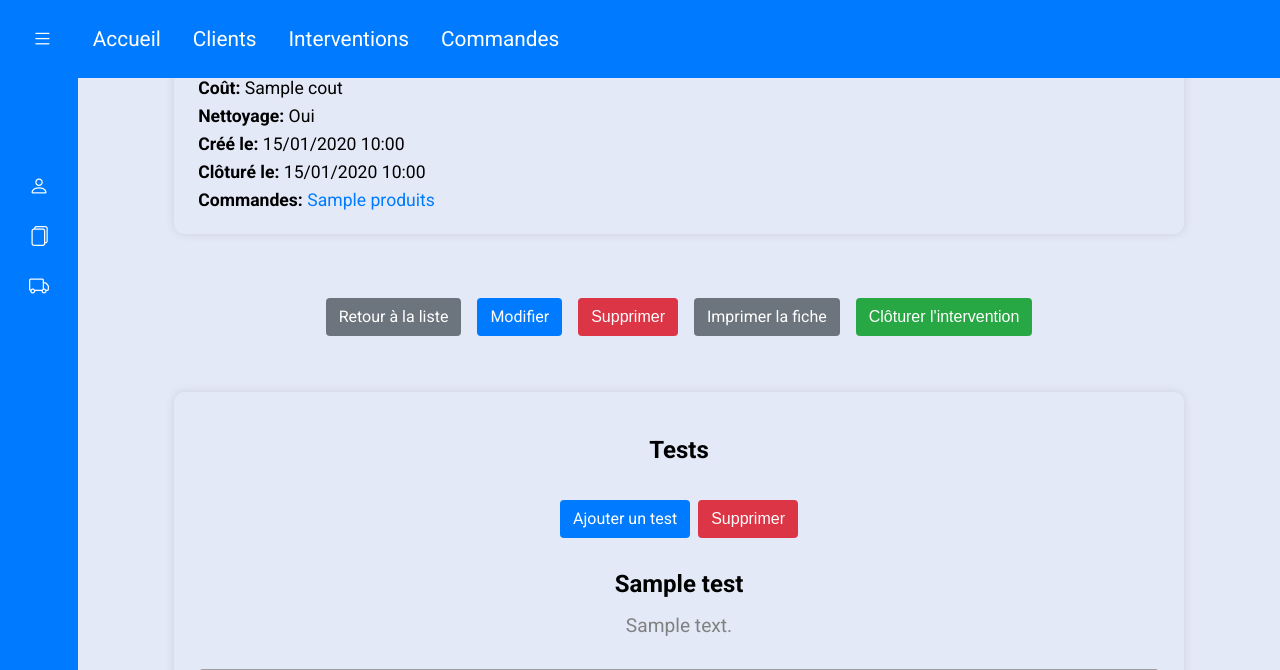
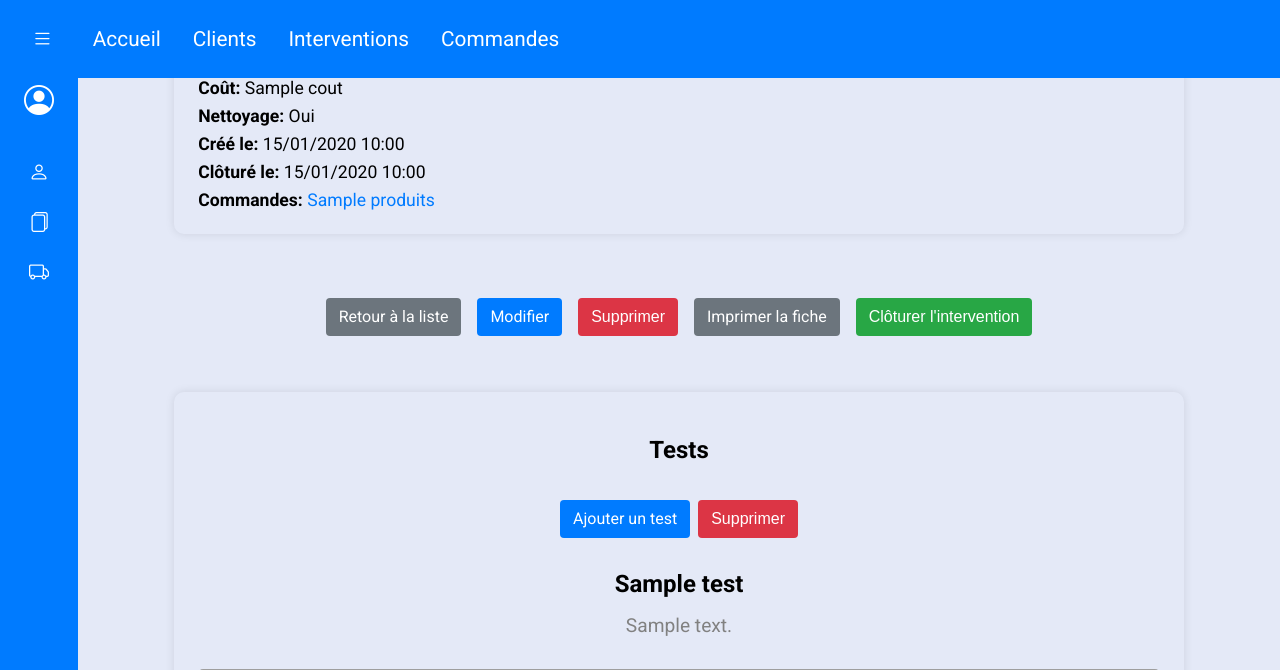
Before and after one commit to SHemtec/AppliFiches, a Symfony app: template templates/intervention/show.html.twig in a window 1280 px wide. Shown: the top 670 px of the page. Run offline with Twig, Linux system fonts and the light colour scheme; the template is opened without the code that fills it: most values are stand-ins (such as "Sample title", 1, 10 or a date in 2020); some libraries are stand-ins or nearby versions; grey boxes are pictures that could not be loaded.

Commit message:
EDIT : Placement des elements de la sidebar

```diff
--- a/public/css/style.css
+++ b/public/css/style.css
@@ -1887,7 +1887,7 @@ main .clientWrapper .client .clientInfo span {
 }
 .sidebar .nav-links{
     height: 100%;
-    padding: 30px 0 150px 0;
+    padding: 0 0 150px 0;
     overflow: auto;
 }
 .sidebar.close .nav-links{
--- a/templates/_partials/nav.html.twig
+++ b/templates/_partials/nav.html.twig
@@ -1,6 +1,6 @@
 <nav>
     <div class="burger-menu" id="burgerMenu">
-        <i class="bi bi-list"></i>
+        <i class="bi bi-list" style="cursor: pointer"></i>
     </div>
     <ul id="navLinks">
         <li><a href="{{ path('app_main') }}" class="{{ app.request.attributes.get('_route') == 'app_main' ? 'active' : '' }}">Accueil</a></li>
--- a/templates/intervention/show.html.twig
+++ b/templates/intervention/show.html.twig
@@ -4,8 +4,8 @@
 
 {% block body %}
     <aside class="sidebar close">
-        <div class="logo-details">
-            <i class=''></i>
+        <div class="logo-details" style="margin-top: 1rem">
+            <i class="bi bi-person-circle"></i>
             <span class="logo_name">{{ intervention.client.name }}</span>
         </div>
         <ul class="nav-links">
```
